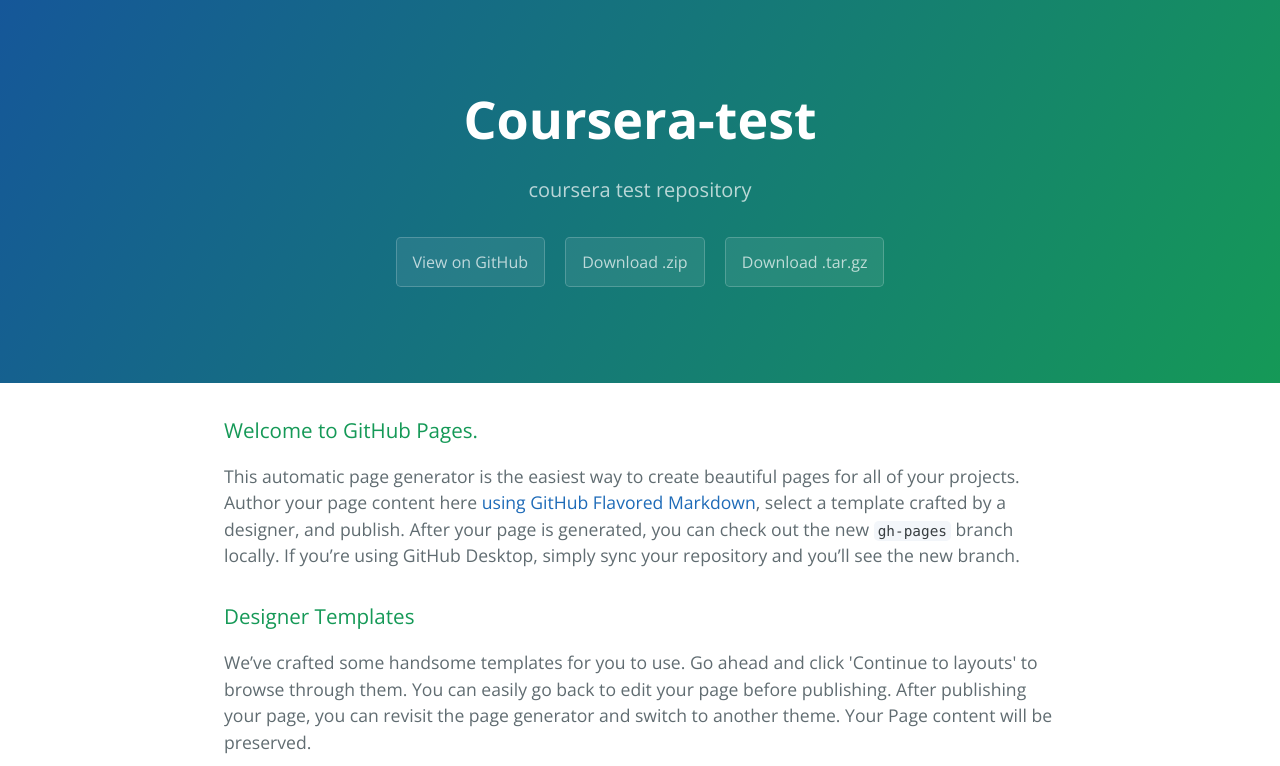
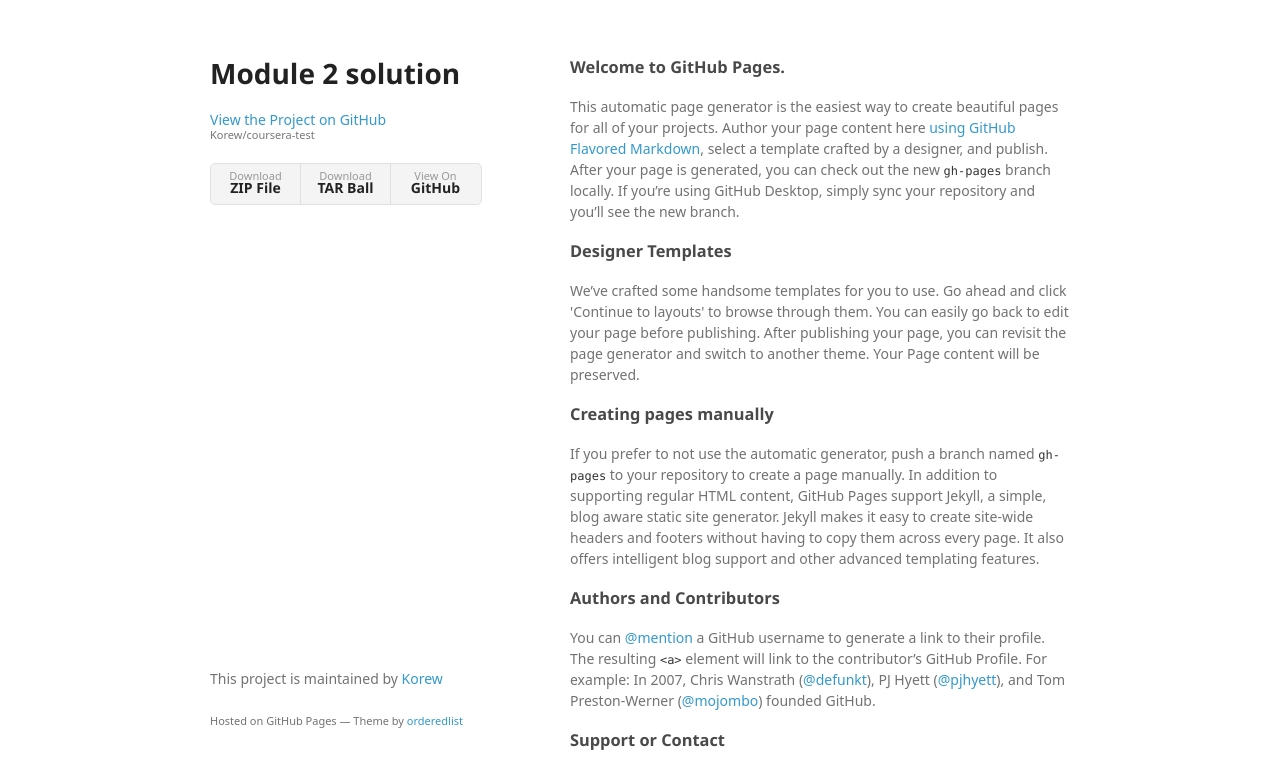
Before and after one commit to Korew/coursera-test, a plain HTML site: page index.html in a window 1280 px wide. Shown: the top 766 px of the page. Drawn offline with nearby package versions, Linux system fonts and the light colour scheme; a web font is replaced by a local one.

Commit message:
Create gh-pages branch via GitHub

```diff
--- a/index.html
+++ b/index.html
@@ -1,25 +1,34 @@
-<!DOCTYPE html>
-<html lang="en-us">
+<!doctype html>
+<html>
   <head>
-    <meta charset="UTF-8">
-    <title>Coursera-test by Korew</title>
-    <meta name="viewport" content="width=device-width, initial-scale=1">
-    <link rel="stylesheet" type="text/css" href="stylesheets/normalize.css" media="screen">
-    <link href='https://fonts.googleapis.com/css?family=Open+Sans:400,700' rel='stylesheet' type='text/css'>
-    <link rel="stylesheet" type="text/css" href="stylesheets/stylesheet.css" media="screen">
-    <link rel="stylesheet" type="text/css" href="stylesheets/github-light.css" media="screen">
+    <meta charset="utf-8">
+    <meta http-equiv="X-UA-Compatible" content="chrome=1">
+    <title>Module 2 solution by Korew</title>
+
+    <link rel="stylesheet" href="stylesheets/styles.css">
+    <link rel="stylesheet" href="stylesheets/github-light.css">
+    <meta name="viewport" content="width=device-width">
+    <!--[if lt IE 9]>
+    <script src="//html5shiv.googlecode.com/svn/trunk/html5.js"></script>
+    <![endif]-->
   </head>
   <body>
-    <section class="page-header">
-      <h1 class="project-name">Coursera-test</h1>
-      <h2 class="project-tagline">coursera test repository</h2>
-      <a href="https://github.com/Korew/coursera-test" class="btn">View on GitHub</a>
-      <a href="https://github.com/Korew/coursera-test/zipball/master" class="btn">Download .zip</a>
-      <a href="https://github.com/Korew/coursera-test/tarball/master" class="btn">Download .tar.gz</a>
-    </section>
+    <div class="wrapper">
+      <header>
+        <h1>Module 2 solution</h1>
+        <p></p>
 
-    <section class="main-content">
-      <h3>
+        <p class="view"><a href="https://github.com/Korew/coursera-test">View the Project on GitHub <small>Korew/coursera-test</small></a></p>
+
+
+        <ul>
+          <li><a href="https://github.com/Korew/coursera-test/zipball/master">Download <strong>ZIP File</strong></a></li>
+          <li><a href="https://github.com/Korew/coursera-test/tarball/master">Download <strong>TAR Ball</strong></a></li>
+          <li><a href="https://github.com/Korew/coursera-test">View On <strong>GitHub</strong></a></li>
+        </ul>
+      </header>
+      <section>
+        <h3>
 <a id="welcome-to-github-pages" class="anchor" href="#welcome-to-github-pages" aria-hidden="true"><span aria-hidden="true" class="octicon octicon-link"></span></a>Welcome to GitHub Pages.</h3>
 
 <p>This automatic page generator is the easiest way to create beautiful pages for all of your projects. Author your page content here <a href="https://guides.github.com/features/mastering-markdown/">using GitHub Flavored Markdown</a>, select a template crafted by a designer, and publish. After your page is generated, you can check out the new <code>gh-pages</code> branch locally. If you’re using GitHub Desktop, simply sync your repository and you’ll see the new branch.</p>
@@ -43,15 +52,13 @@
 <a id="support-or-contact" class="anchor" href="#support-or-contact" aria-hidden="true"><span aria-hidden="true" class="octicon octicon-link"></span></a>Support or Contact</h3>
 
 <p>Having trouble with Pages? Check out our <a href="https://help.github.com/pages">documentation</a> or <a href="https://github.com/contact">contact support</a> and we’ll help you sort it out.</p>
-
-      <footer class="site-footer">
-        <span class="site-footer-owner"><a href="https://github.com/Korew/coursera-test">Coursera-test</a> is maintained by <a href="https://github.com/Korew">Korew</a>.</span>
-
-        <span class="site-footer-credits">This page was generated by <a href="https://pages.github.com">GitHub Pages</a> using the <a href="https://github.com/jasonlong/cayman-theme">Cayman theme</a> by <a href="https://twitter.com/jasonlong">Jason Long</a>.</span>
+      </section>
+      <footer>
+        <p>This project is maintained by <a href="https://github.com/Korew">Korew</a></p>
+        <p><small>Hosted on GitHub Pages &mdash; Theme by <a href="https://github.com/orderedlist">orderedlist</a></small></p>
       </footer>
-
-    </section>
-
+    </div>
+    <script src="javascripts/scale.fix.js"></script>
 
   </body>
 </html>
--- /dev/null
+++ b/javascripts/scale.fix.js
@@ -0,0 +1,17 @@
+var metas = document.getElementsByTagName('meta');
+var i;
+if (navigator.userAgent.match(/iPhone/i)) {
+  for (i=0; i<metas.length; i++) {
+    if (metas[i].name == "viewport") {
+      metas[i].content = "width=device-width, minimum-scale=1.0, maximum-scale=1.0";
+    }
+  }
+  document.addEventListener("gesturestart", gestureStart, false);
+}
+function gestureStart() {
+  for (i=0; i<metas.length; i++) {
+    if (metas[i].name == "viewport") {
+      metas[i].content = "width=device-width, minimum-scale=0.25, maximum-scale=1.6";
+    }
+  }
+}
--- /dev/null
+++ b/stylesheets/styles.css
@@ -0,0 +1,324 @@
+@font-face {
+  font-family: 'Noto Sans';
+  font-weight: 400;
+  font-style: normal;
+  src: url('../fonts/Noto-Sans-regular/Noto-Sans-regular.eot');
+  src: url('../fonts/Noto-Sans-regular/Noto-Sans-regular.eot?#iefix') format('embedded-opentype'),
+       local('Noto Sans'),
+       local('Noto-Sans-regular'),
+       url('../fonts/Noto-Sans-regular/Noto-Sans-regular.woff2') format('woff2'),
+       url('../fonts/Noto-Sans-regular/Noto-Sans-regular.woff') format('woff'),
+       url('../fonts/Noto-Sans-regular/Noto-Sans-regular.ttf') format('truetype'),
+       url('../fonts/Noto-Sans-regular/Noto-Sans-regular.svg#NotoSans') format('svg');
+}
+
+@font-face {
+  font-family: 'Noto Sans';
+  font-weight: 700;
+  font-style: normal;
+  src: url('../fonts/Noto-Sans-700/Noto-Sans-700.eot');
+  src: url('../fonts/Noto-Sans-700/Noto-Sans-700.eot?#iefix') format('embedded-opentype'),
+       local('Noto Sans Bold'),
+       local('Noto-Sans-700'),
+       url('../fonts/Noto-Sans-700/Noto-Sans-700.woff2') format('woff2'),
+       url('../fonts/Noto-Sans-700/Noto-Sans-700.woff') format('woff'),
+       url('../fonts/Noto-Sans-700/Noto-Sans-700.ttf') format('truetype'),
+       url('../fonts/Noto-Sans-700/Noto-Sans-700.svg#NotoSans') format('svg');
+}
+
+@font-face {
+  font-family: 'Noto Sans';
+  font-weight: 400;
+  font-style: italic;
+  src: url('../fonts/Noto-Sans-italic/Noto-Sans-italic.eot');
+  src: url('../fonts/Noto-Sans-italic/Noto-Sans-italic.eot?#iefix') format('embedded-opentype'),
+       local('Noto Sans Italic'),
+       local('Noto-Sans-italic'),
+       url('../fonts/Noto-Sans-italic/Noto-Sans-italic.woff2') format('woff2'),
+       url('../fonts/Noto-Sans-italic/Noto-Sans-italic.woff') format('woff'),
+       url('../fonts/Noto-Sans-italic/Noto-Sans-italic.ttf') format('truetype'),
+       url('../fonts/Noto-Sans-italic/Noto-Sans-italic.svg#NotoSans') format('svg');
+}
+
+@font-face {
+  font-family: 'Noto Sans';
+  font-weight: 700;
+  font-style: italic;
+  src: url('../fonts/Noto-Sans-700italic/Noto-Sans-700italic.eot');
+  src: url('../fonts/Noto-Sans-700italic/Noto-Sans-700italic.eot?#iefix') format('embedded-opentype'),
+       local('Noto Sans Bold Italic'),
+       local('Noto-Sans-700italic'),
+       url('../fonts/Noto-Sans-700italic/Noto-Sans-700italic.woff2') format('woff2'),
+       url('../fonts/Noto-Sans-700italic/Noto-Sans-700italic.woff') format('woff'),
+       url('../fonts/Noto-Sans-700italic/Noto-Sans-700italic.ttf') format('truetype'),
+       url('../fonts/Noto-Sans-700italic/Noto-Sans-700italic.svg#NotoSans') format('svg');
+}
+
+body {
+  background-color: #fff;
+  padding:50px;
+  font: 14px/1.5 "Noto Sans", "Helvetica Neue", Helvetica, Arial, sans-serif;
+  color:#727272;
+  font-weight:400;
+}
+
+h1, h2, h3, h4, h5, h6 {
+  color:#222;
+  margin:0 0 20px;
+}
+
+p, ul, ol, table, pre, dl {
+  margin:0 0 20px;
+}
+
+h1, h2, h3 {
+  line-height:1.1;
+}
+
+h1 {
+  font-size:28px;
+}
+
+h2 {
+  color:#393939;
+}
+
+h3, h4, h5, h6 {
+  color:#494949;
+}
+
+a {
+  color:#39c;
+  text-decoration:none;
+}
+
+a:hover {
+  color:#069;
+}
+
+a small {
+  font-size:11px;
+  color:#777;
+  margin-top:-0.3em;
+  display:block;
+}
+
+a:hover small {
+  color:#777;
+}
+
+.wrapper {
+  width:860px;
+  margin:0 auto;
+}
+
+blockquote {
+  border-left:1px solid #e5e5e5;
+  margin:0;
+  padding:0 0 0 20px;
+  font-style:italic;
+}
+
+code, pre {
+  font-family:Monaco, Bitstream Vera Sans Mono, Lucida Console, Terminal, Consolas, Liberation Mono, DejaVu Sans Mono, Courier New, monospace;
+  color:#333;
+  font-size:12px;
+}
+
+pre {
+  padding:8px 15px;
+  background: #f8f8f8;
+  border-radius:5px;
+  border:1px solid #e5e5e5;
+  overflow-x: auto;
+}
+
+table {
+  width:100%;
+  border-collapse:collapse;
+}
+
+th, td {
+  text-align:left;
+  padding:5px 10px;
+  border-bottom:1px solid #e5e5e5;
+}
+
+dt {
+  color:#444;
+  font-weight:700;
+}
+
+th {
+  color:#444;
+}
+
+img {
+  max-width:100%;
+}
+
+header {
+  width:270px;
+  float:left;
+  position:fixed;
+  -webkit-font-smoothing:subpixel-antialiased;
+}
+
+header ul {
+  list-style:none;
+  height:40px;
+  padding:0;
+  background: #f4f4f4;
+  border-radius:5px;
+  border:1px solid #e0e0e0;
+  width:270px;
+}
+
+header li {
+  width:89px;
+  float:left;
+  border-right:1px solid #e0e0e0;
+  height:40px;
+}
+
+header li:first-child a {
+  border-radius:5px 0 0 5px;
+}
+
+header li:last-child a {
+  border-radius:0 5px 5px 0;
+}
+
+header ul a {
+  line-height:1;
+  font-size:11px;
+  color:#999;
+  display:block;
+  text-align:center;
+  padding-top:6px;
+  height:34px;
+}
+
+header ul a:hover {
+  color:#999;
+}
+
+header ul a:active {
+  background-color:#f0f0f0;
+}
+
+strong {
+  color:#222;
+  font-weight:700;
+}
+
+header ul li + li + li {
+  border-right:none;
+  width:89px;
+}
+
+header ul a strong {
+  font-size:14px;
+  display:block;
+  color:#222;
+}
+
+section {
+  width:500px;
+  float:right;
+  padding-bottom:50px;
+}
+
+small {
+  font-size:11px;
+}
+
+hr {
+  border:0;
+  background:#e5e5e5;
+  height:1px;
+  margin:0 0 20px;
+}
+
+footer {
+  width:270px;
+  float:left;
+  position:fixed;
+  bottom:50px;
+  -webkit-font-smoothing:subpixel-antialiased;
+}
+
+@media print, screen and (max-width: 960px) {
+
+  div.wrapper {
+    width:auto;
+    margin:0;
+  }
+
+  header, section, footer {
+    float:none;
+    position:static;
+    width:auto;
+  }
+
+  header {
+    padding-right:320px;
+  }
+
+  section {
+    border:1px solid #e5e5e5;
+    border-width:1px 0;
+    padding:20px 0;
+    margin:0 0 20px;
+  }
+
+  header a small {
+    display:inline;
+  }
+
+  header ul {
+    position:absolute;
+    right:50px;
+    top:52px;
+  }
+}
+
+@media print, screen and (max-width: 720px) {
+  body {
+    word-wrap:break-word;
+  }
+
+  header {
+    padding:0;
+  }
+
+  header ul, header p.view {
+    position:static;
+  }
+
+  pre, code {
+    word-wrap:normal;
+  }
+}
+
+@media print, screen and (max-width: 480px) {
+  body {
+    padding:15px;
+  }
+
+  header ul {
+    width:99%;
+  }
+
+  header li, header ul li + li + li {
+    width:33%;
+  }
+}
+
+@media print {
+  body {
+    padding:0.4in;
+    font-size:12pt;
+    color:#444;
+  }
+}
```
Also changed, not shown: params.json (+1 -1 lines).
